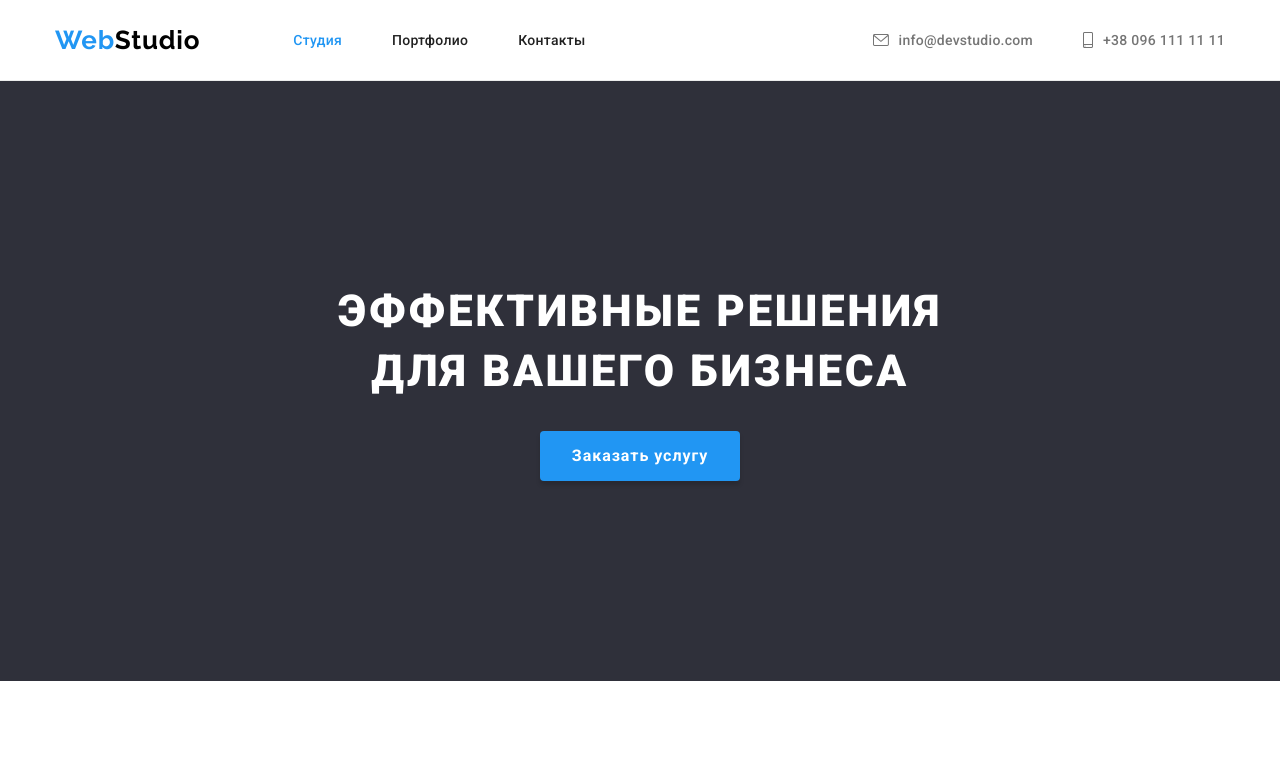
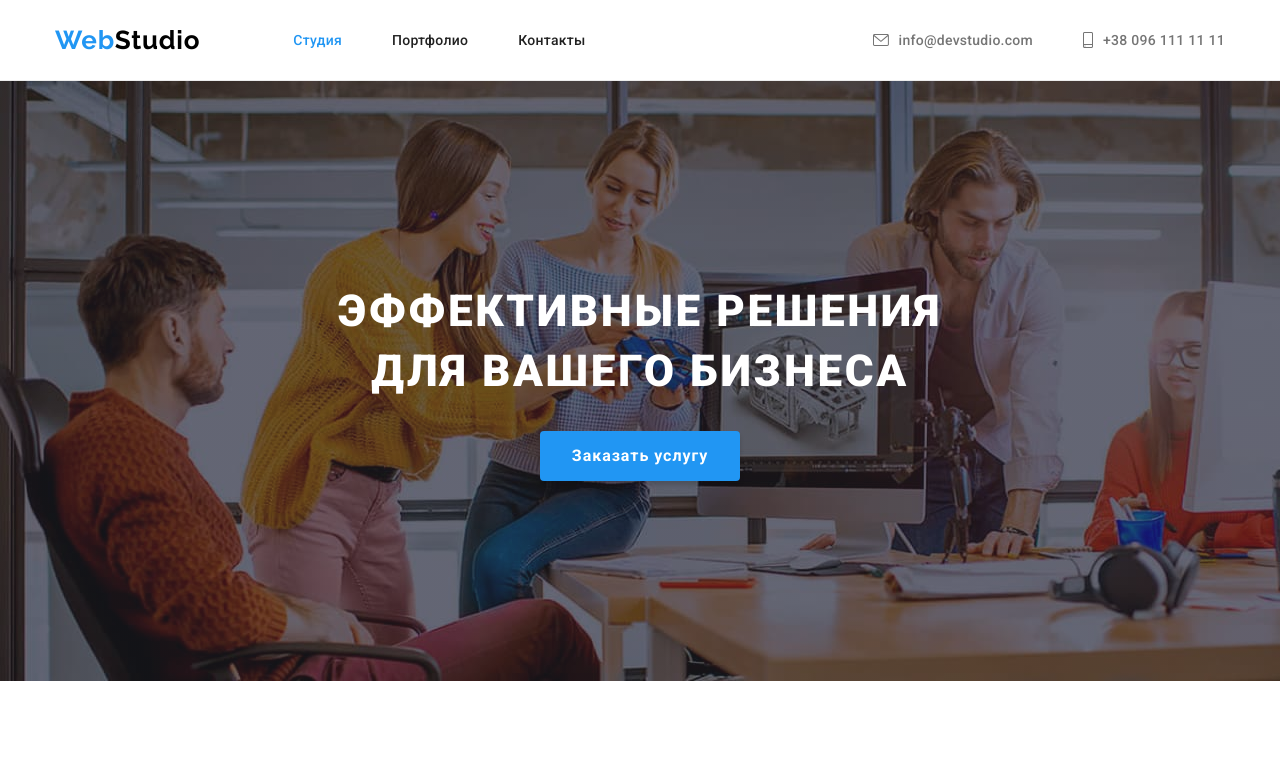
Before and after one commit to Kretsul-Vitaliy/goit-markup-hw-04, a plain HTML site: page index.html in a window 1280 px wide. Shown: the top 772 px of the page. Drawn offline with nearby package versions, Linux system fonts and the light colour scheme.

Commit message:
add header

```diff
--- a/css/style.css
+++ b/css/style.css
@@ -33,6 +33,11 @@ p {
   text-align: center;
   max-width: 1600px;
   margin: 0 auto;
+  background-image: linear-gradient(
+      rgba(47, 48, 58, 0.4),
+      rgba(47, 48, 58, 0.4)
+    ),
+    url(../images/header-background.jpg);
 }
 .container {
   width: 1200px;
```
Also changed, not shown: images/header-background.jpg (added).
